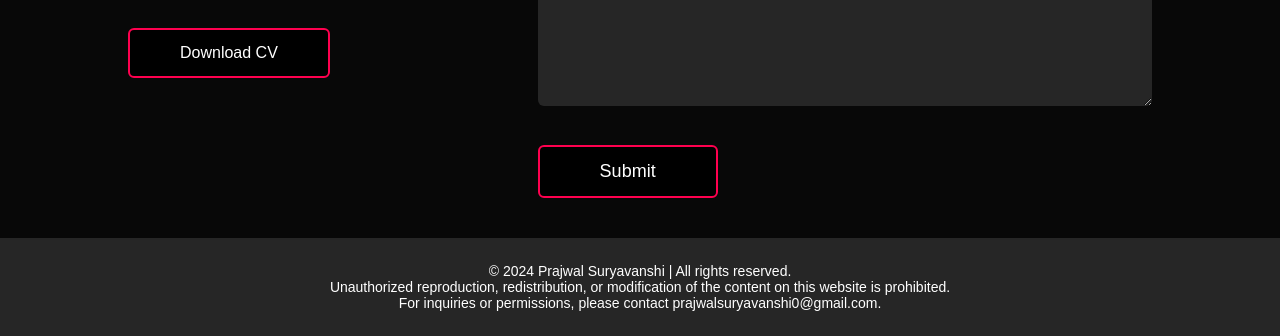
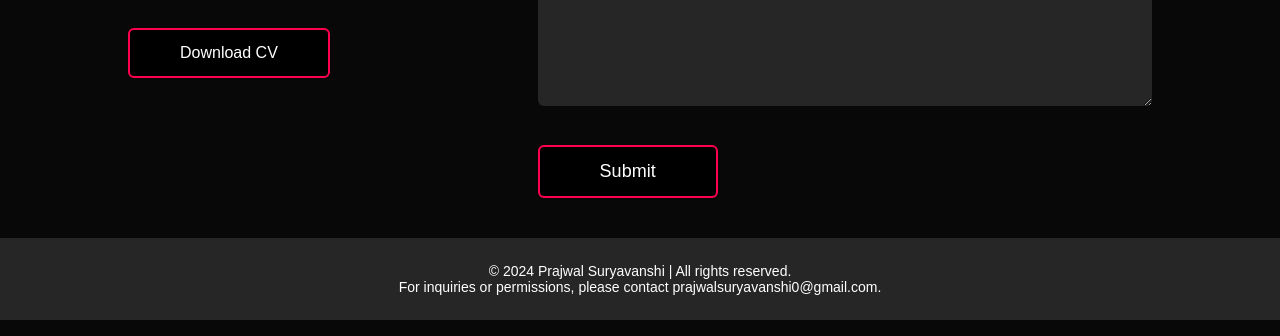
Before and after one commit to Prajwal-101/Portfolio, a plain HTML site: page index.html in a window 1280 px wide. Shown: the part 3344-3680 px from the top of the page. Drawn offline with nearby package versions, Linux system fonts and the light colour scheme.

Commit message:
Update index.html

```diff
--- a/index.html
+++ b/index.html
@@ -336,8 +336,8 @@
         <div class="copyright">
             <!-- <p>Copyright  &copy  Prajwal Suryavanshi<br>Made with <i class="fa-solid fa-heart"></i></p> -->
             <p>© 2024 Prajwal Suryavanshi | All rights reserved.<br>
-                Unauthorized reproduction, redistribution, or modification of the content on this website is prohibited.
-                <br>For inquiries or permissions, please contact prajwalsuryavanshi0@gmail.com.
+<!--                 Unauthorized reproduction, redistribution, or modification of the content on this website is prohibited.  -->
+                For inquiries or permissions, please contact prajwalsuryavanshi0@gmail.com.
 
 
             <!-- <button onclick="scrollToTop()" id="btnScrollToTop" title="Go to top">
```
